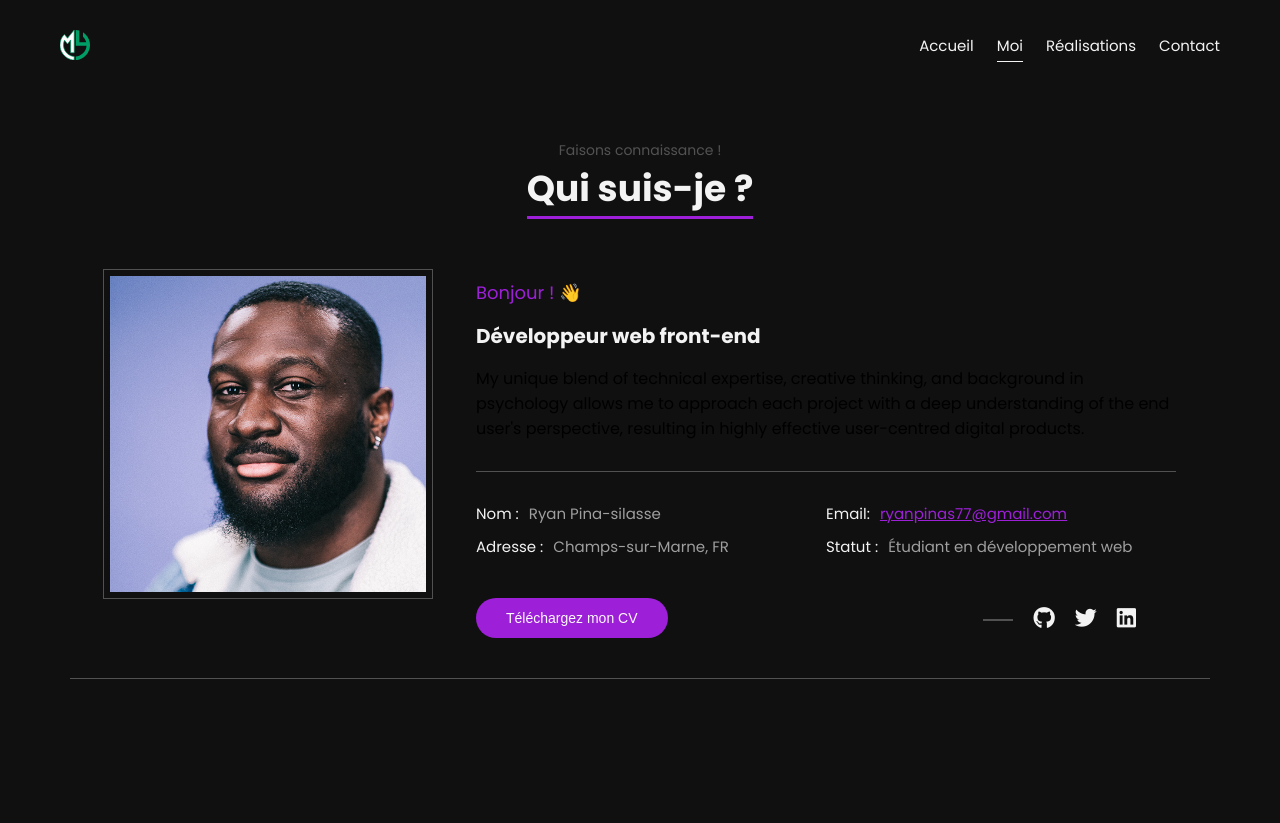
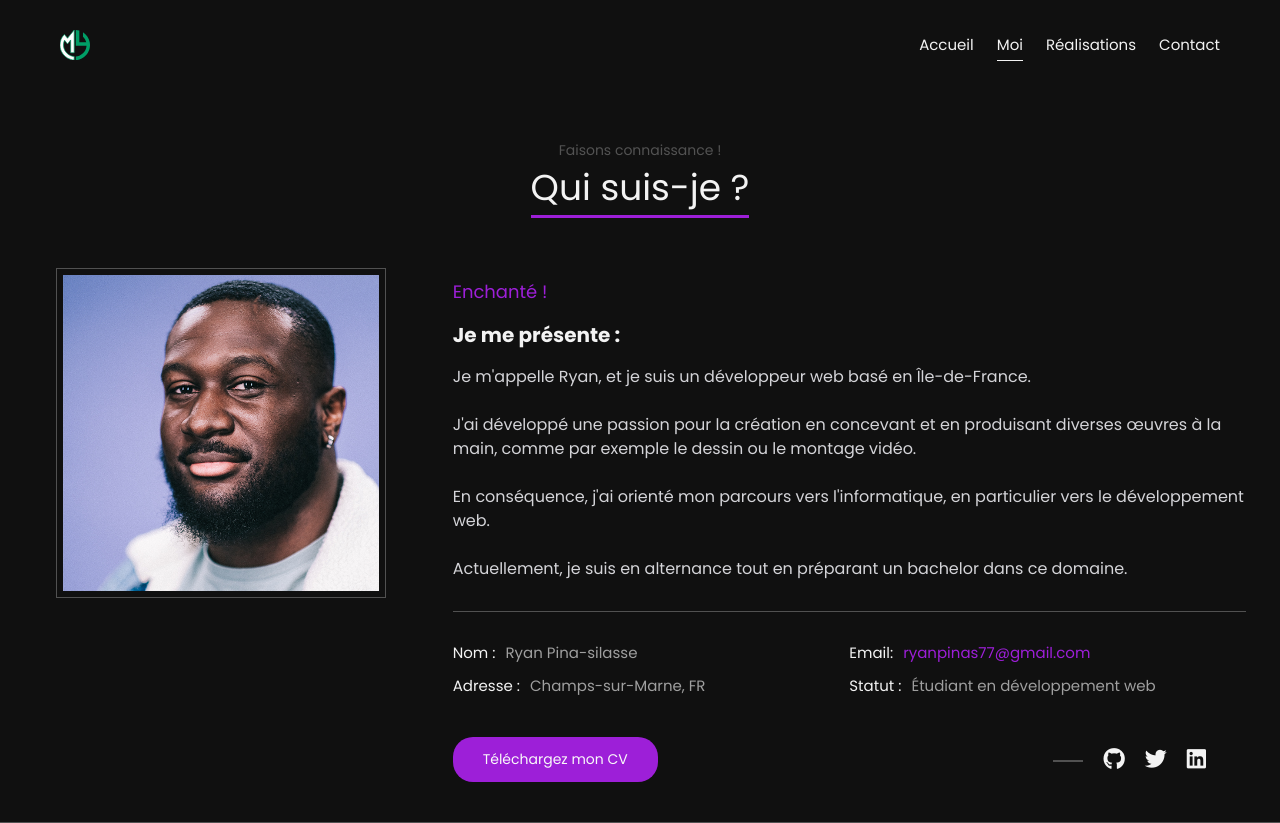
Before and after one commit to N95Ryan/mon-portfolio, a React (Create React App) app: page /about in a window 1280 px wide. Before the commit the page ends 800 px from the top, so only its background shows below. Built offline with nearby package versions, Linux system fonts and the light colour scheme.

Commit message:
About page done

```diff
--- a/package.json
+++ b/package.json
@@ -41,6 +41,8 @@
     ]
   },
   "devDependencies": {
+    "autoprefixer": "^10.4.14",
+    "postcss": "^8.4.23",
     "tailwindcss": "^3.3.2"
   }
 }
--- /dev/null
+++ b/postcss.config.js
@@ -0,0 +1,6 @@
+module.exports = {
+  plugins: {
+    tailwindcss: {},
+    autoprefixer: {},
+  },
+}
--- a/src/components/AboutMe.js
+++ b/src/components/AboutMe.js
@@ -50,9 +50,15 @@ const AboutMe = ({ name, email, location}) => {
           transition={{ duration: 0.4, ease: "easeInOut" }}
         >
           <div className="contentContainer">
-            <h4>Bonjour ! 👋</h4>
-            <h5>Développeur web front-end</h5>
-            <p className="text-white	">My unique blend of technical expertise, creative thinking, and background in psychology allows me to approach each project with a deep understanding of the end user's perspective, resulting in highly effective user-centred digital products.</p>
+            <h4>Enchanté !</h4>
+            <h5 className="font-bold	">Je me présente :</h5>
+            <p className="text-zinc-300">
+              Je m'appelle Ryan, et je suis un développeur web basé en Île-de-France.<br /> <br/>
+              J'ai développé une passion pour la création en concevant et en produisant diverses œuvres à la main, comme par exemple le dessin ou le montage vidéo. <br/> <br/>
+              En conséquence, j'ai orienté mon parcours vers l'informatique, en particulier vers le développement web. <br/> <br/>
+
+              Actuellement, je suis en alternance tout en préparant un bachelor dans ce domaine.
+            </p>
 
             <div className="contentDescription">
             </div>
--- a/src/index.css
+++ b/src/index.css
@@ -216,3 +216,7 @@ header {
     background-color: transparent;
   }
 }
+
+@tailwind base;
+@tailwind components;
+@tailwind utilities;
--- a/tailwind.config.js
+++ b/tailwind.config.js
@@ -1,6 +1,6 @@
 /** @type {import('tailwindcss').Config} */
 module.exports = {
-  content: [],
+  content: ["./src/**/*.{js,jsx,ts,tsx}"],
   theme: {
     extend: {},
   },
```
Also changed, not shown: 1 other file (tests, documents, lock files or other folders).
